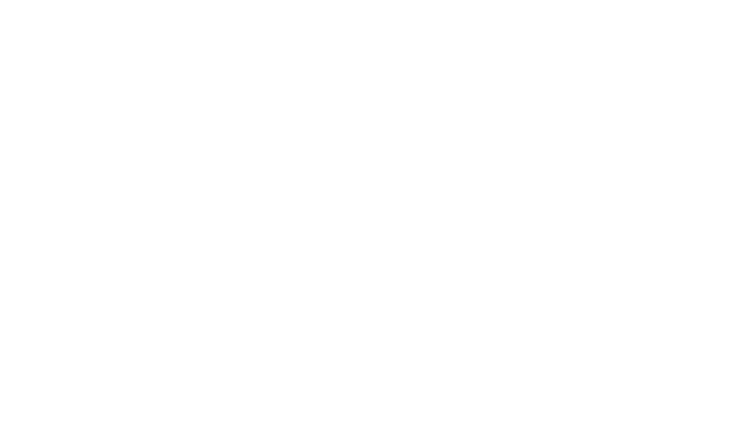
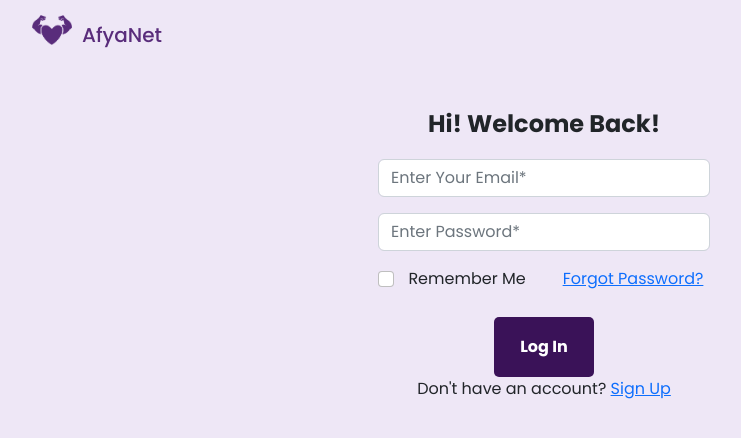
Before and after one commit to Annastacia-dev/afyanet-react, a React (Create React App) app: page /patient-login in a window 1280 px wide. Before the commit this address had no page. Shown: the top 438 px of the page, without its empty margins (96-837 px from the left). Built offline with nearby package versions, Linux system fonts and the light colour scheme.

Commit message:
patient login jsx

```diff
--- a/src/App.js
+++ b/src/App.js
@@ -3,6 +3,7 @@
 import { Routes, Route } from 'react-router-dom';
 import LandingPage from './components/landingpage/LandingPage';
 import PatientSignUp from './components/authforms/patient/PatientSignUp';
+import PatientLogIn from './components/authforms/patient/PatientLogIn';
 
 
 function App() {
@@ -12,6 +13,7 @@
       <Routes>
         <Route path="/" element={<LandingPage />} />
         <Route path="/patient-signup" element={<PatientSignUp />} />
+        <Route path="/patient-login" element={<PatientLogIn />} />
       </Routes>
     </div>
   );
--- /dev/null
+++ b/src/components/authforms/patient/PatientLogIn.js
@@ -0,0 +1,63 @@
+import React from 'react'
+import { Container,Row, Col, Form, Button } from 'react-bootstrap';
+import BrandLogo from '../../logo/BrandLogo';
+import '../../../css/PatientLogIn.css'
+
+const PatientLogIn = () => {
+  return (
+    <div className='patient-login'>
+        <BrandLogo />
+        <Container className="container px-4 px-lg-5">
+            <Row className="justify-content-center">
+                <Col lg="8">
+                    <h2 className="text-center">Hi! Welcome Back!</h2>
+                </Col>
+            </Row>
+            <Row className="justify-content-center">
+                <Col lg="8">
+                    <Form className="form">
+                        <Row className="justify-content-center">
+                            <Col lg="6">
+                                <Form.Group className="mb-3" controlId="formBasicEmail">
+                                    <Form.Control name="email" type="email" placeholder="Enter Your Email*" required  autoComplete='on' />
+                                </Form.Group>
+                            </Col>
+                        </Row>
+                        <Row className="justify-content-center">
+                            <Col lg="6">
+                                <Form.Group className="mb-3" controlId="formBasicPassword">
+                                    <Form.Control name="password" type="password" placeholder="Enter Password*" required autoComplete='on' />
+                                </Form.Group>
+                            </Col>
+                         </Row>
+
+                        <Row className='justify-content-center'>
+                            <Col lg='3'>
+                            <Form.Group className="mb-3" controlId="formBasicCheckbox">
+                                <Form.Check type="checkbox" label="Remember Me" />
+                            </Form.Group>
+                            </Col>
+                            <Col lg='3'>
+                                <a href="/patient/forgot-password">Forgot Password?</a>
+                            </Col>
+                        </Row>
+
+                        <Row className="justify-content-center">
+                            <Col lg="6">
+                                <Button className="btn btn-primary btn-xl" type="submit">Log In</Button>
+                            </Col>
+                        </Row>
+                    </Form>
+                </Col>
+            </Row>
+            <Row className="justify-content-center">
+                <Col lg="8">
+                    <p className="text-center">Don't have an account? <a href="/patient/signup">Sign Up</a></p>
+                </Col>
+            </Row>
+        </Container>
+    </div>
+  )
+}
+
+export default PatientLogIn
--- a/src/components/authforms/patient/PatientSignUp.js
+++ b/src/components/authforms/patient/PatientSignUp.js
@@ -90,7 +90,7 @@
                 <Col lg="12">
                     <hr />
                     <p className="text-center mt-0">
-                    By Signing up you agree to our terms  & conditions and Our Privacy policy
+                    By Signing up you agree to our terms  &amp; conditions and Our Privacy policy
                     </p>
                 </Col>
 
--- a/src/components/landingpage/navbar/NavBar.js
+++ b/src/components/landingpage/navbar/NavBar.js
@@ -1,11 +1,12 @@
 import React from "react";
 import { Container,Navbar, Nav, Button } from 'react-bootstrap';
+import { useNavigate } from 'react-router-dom';
 import logo from "../../../assets/images/logo/afyanet.png";
 import "./NavBar.css"
 
 
 function NavBar () {
-
+    const navigate = useNavigate();
     return(
         <>
         <Navbar bg="white" expand="lg" className="home navbar navbar-expand-lg navbar-light fixed-top py-3">
@@ -27,7 +28,7 @@
                 <Navbar.Toggle aria-controls="basic-navbar-nav" className="navbar-toggler navbar-toggler-left" />
                 <Navbar.Collapse id="basic-navbar-nav" className="justify-content-end">
                     <Nav className="navbar-nav ms-auto my-2 my-lg-0">
-                     <Button variant="outline-success">Log In</Button>
+                     <Button onClick={() => navigate('/patient-login')} variant="outline-success">Log In</Button>
                     </Nav>
                 </Navbar.Collapse>
             </Container>
--- a/src/components/logo/BrandLogo.js
+++ b/src/components/logo/BrandLogo.js
@@ -8,7 +8,8 @@
       <Navbar
       style={{
         backgroundColor: "#eee7f6",
-        height: "60px"
+        height: "60px",
+        boxShadow:'none'
       }}
       expand="lg" className="home navbar navbar-expand-lg fixed-top py-3">
             <Container className="container px-4 px-lg-5">
--- /dev/null
+++ b/src/css/PatientLogIn.css
@@ -0,0 +1,13 @@
+.patient-login{
+    margin-top: 50px;
+    background-color: var(--background-color-4);
+    height: 100vh;
+}
+
+.patient-login h2{
+    margin-top: 60px;
+    margin-bottom: 20px;
+    text-align: center;
+    font-size: 1.5rem;
+    font-weight: 600;
+}
--- a/src/data/theServices.js
+++ b/src/data/theServices.js
@@ -9,7 +9,7 @@
     {
         id: 1,
         name: "Appointment Scheduling",
-        text:"Easily Schedule appointments with their healthcare providers.",
+        text:"Easily Schedule appointments with your healthcare providers.",
         icon: <AiFillSchedule />
 
     },
@@ -30,7 +30,7 @@
     {
         id: 4,
         name: "Health Tracking",
-        text:"Monitoring various health metrics,such as weight and blood pressure.",
+        text:"Monitor various health metrics,such as weight and blood pressure.",
         icon: <AiOutlineFileDone />
 
     },
```
